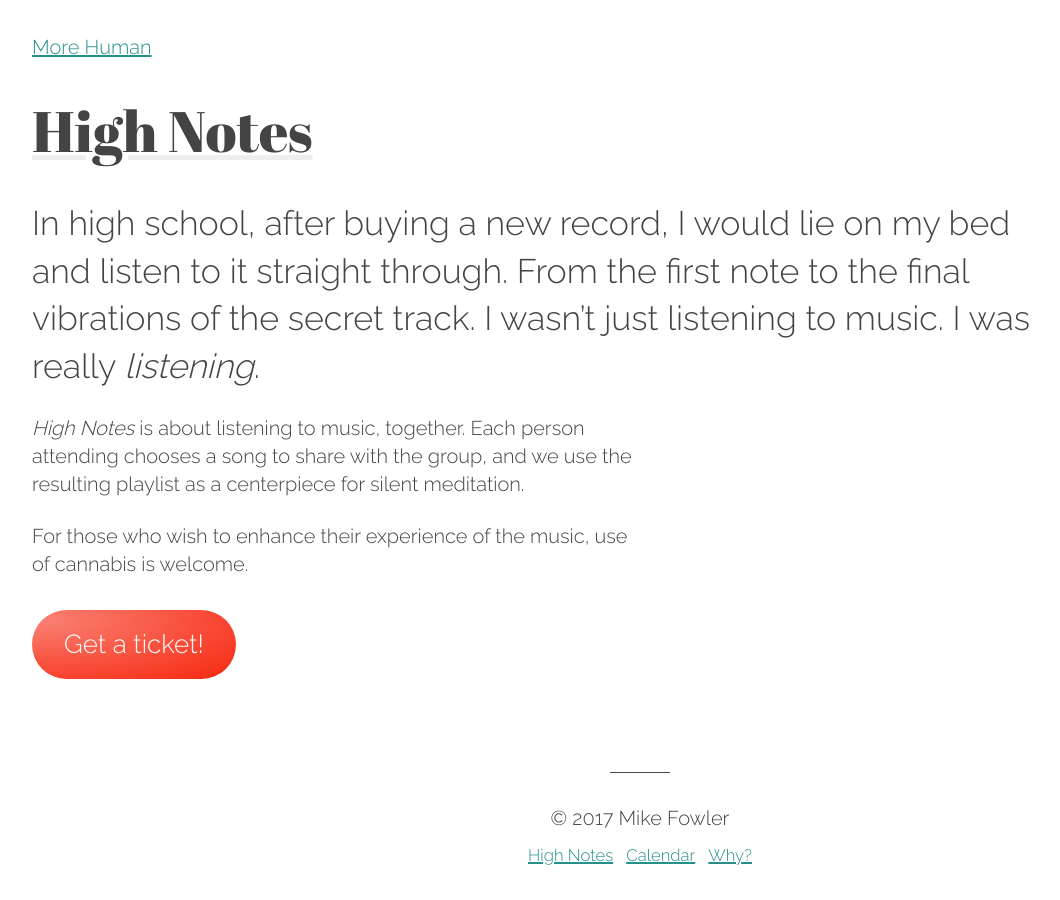
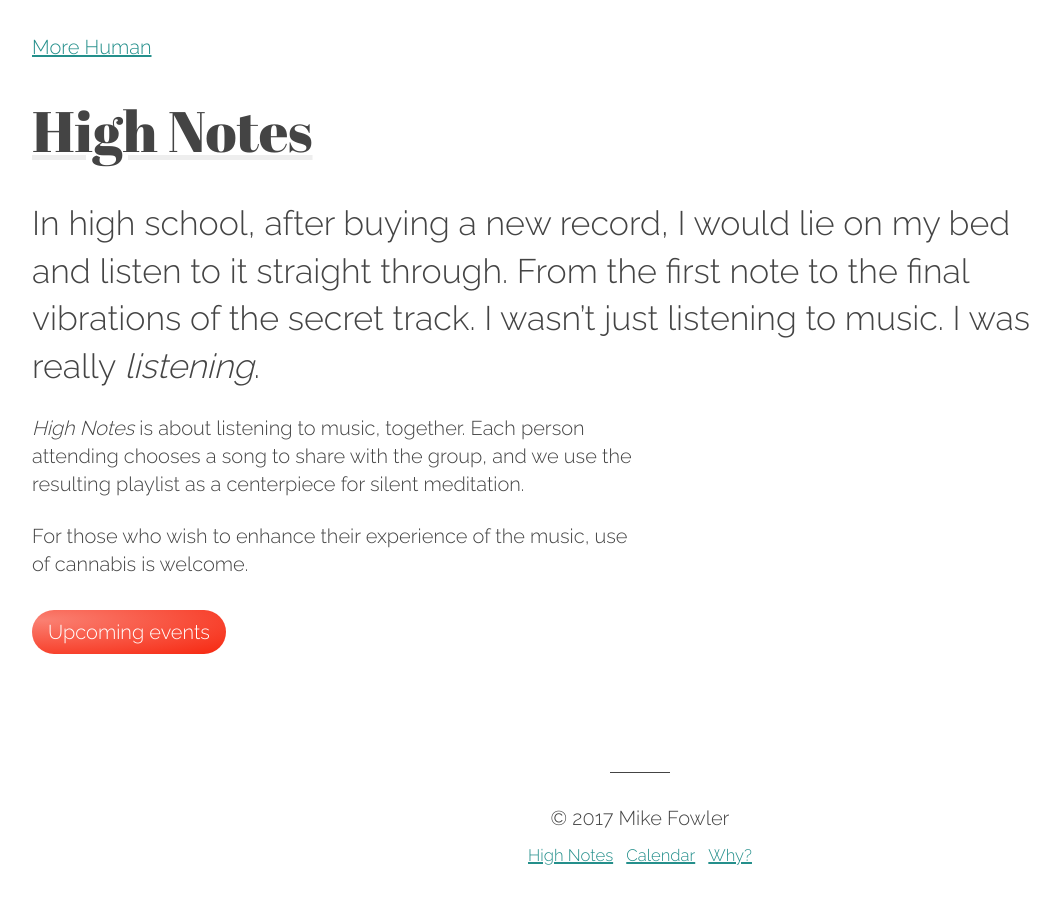
Before and after one commit to mikefowler/more-human, a Jekyll site: the page built from pages/high-notes.md, in a window 1280 px wide. Shown: the whole page, without its empty margins (0-1060 px from the left). Built offline with Jekyll 4.4.1, drawn with Linux system fonts in a browser that asks for light colours.

Commit message:
Update High Notes button text

```diff
--- a/pages/high-notes.md
+++ b/pages/high-notes.md
@@ -11,5 +11,5 @@ _High Notes_ is about listening to music, together. Each person attending choose
 
 For those who wish to enhance their experience of the music, use of cannabis is welcome.
 
-[Get a ticket!]({% link pages/calendar.md %}){: .btn .btn--action .btn--large }
+[Upcoming events]({% link pages/calendar.md %}){: .btn .btn--action }
 {: .space-top-4 }
```
